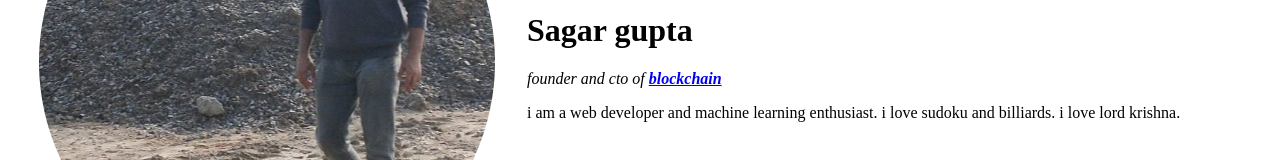
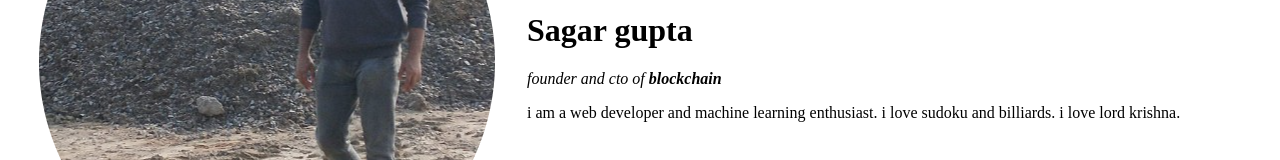
Before and after one commit to sagar-safar/cv, a plain HTML site: page index.html in a window 1280 px wide. Shown: the part 205-365 px from the top of the page. Drawn offline with Linux system fonts and the light colour scheme.

Commit message:
Update index.html

```diff
--- a/index.html
+++ b/index.html
@@ -12,7 +12,7 @@
       <td><img src=sagar_circle.png alt="krishna photo"></td>
       <td><h1>Sagar gupta</h1>
       <p>
-        <em>founder and cto of <a href=""></a><strong><a href="https://www.blockchain.com/">blockchain</a></strong></em>
+        <em>founder and cto of <strong>blockchain</strong></em>
       </p>
       <p>
         i am a web developer and machine learning enthusiast.
```
